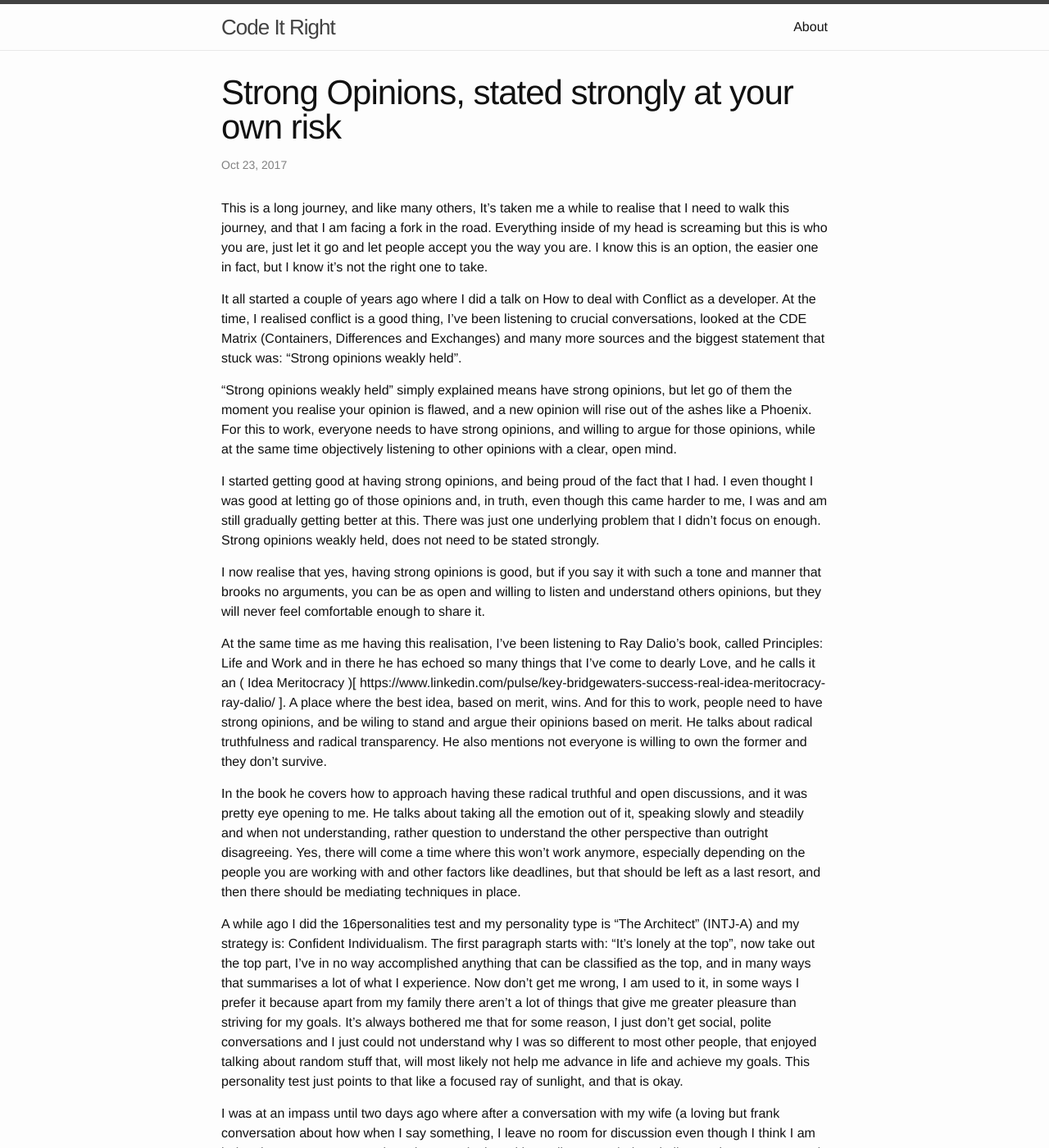
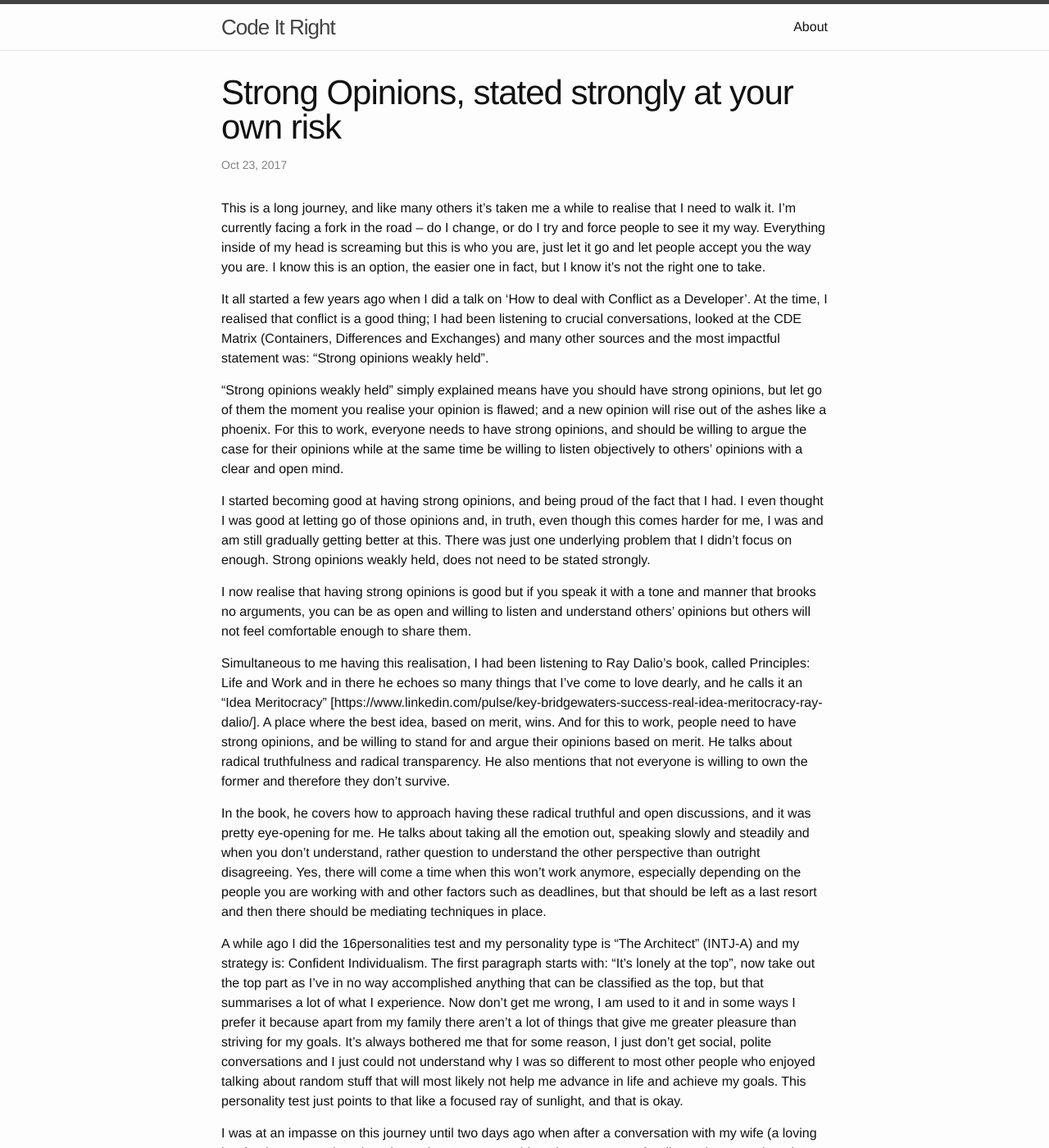
Before and after one commit to tbohnen/tbohnen.github.io, a Jekyll site: the page built from _posts/2017-10-23-strong-opinions-strongly-stated.md, in a window 1280 px wide and 1400 px high. Shown: the whole window at 82% size. Built offline with Jekyll 4.4.1, drawn with Linux system fonts in a browser that asks for light colours; some of the changed text lies outside the part shown.

Commit message:
Proof read version

```diff
--- a/_posts/2017-10-23-strong-opinions-strongly-stated.md
+++ b/_posts/2017-10-23-strong-opinions-strongly-stated.md
@@ -6,29 +6,29 @@ categories: Personal
 
 ---
 
-This is a long journey, and like many others, It's taken me a while to realise that I need to walk this journey, and that I am facing a fork in the road. Everything inside of my head is screaming but this is who you are, just let it go and let people accept you the way you are. I know this is an option, the easier one in fact, but I know it's not the right one to take.
+This is a long journey, and like many others it’s taken me a while to realise that I need to walk it. I’m currently facing a fork in the road – do I change, or do I try and force people to see it my way. Everything inside of my head is screaming but this is who you are, just let it go and let people accept you the way you are. I know this is an option, the easier one in fact, but I know it’s not the right one to take.
 
-It all started a couple of years ago where I did a talk on How to deal with Conflict as a developer. At the time, I realised conflict is a good thing, I've been listening to crucial conversations, looked at the CDE Matrix (Containers, Differences and Exchanges) and many more sources and the biggest statement that stuck was: "Strong opinions weakly held".
+It all started a few years ago when I did a talk on ‘How to deal with Conflict as a Developer’. At the time, I realised that conflict is a good thing; I had been listening to crucial conversations, looked at the CDE Matrix (Containers, Differences and Exchanges) and many other sources and the most impactful statement was: “Strong opinions weakly held”.
 
-"Strong opinions weakly held" simply explained means have strong opinions, but let go of them the moment you realise your opinion is flawed, and a new opinion will rise out of the ashes like a Phoenix. For this to work, everyone needs to have strong opinions, and willing to argue for those opinions, while at the same time objectively listening to other opinions with a clear, open mind.
+“Strong opinions weakly held” simply explained means have you should have strong opinions, but let go of them the moment you realise your opinion is flawed; and a new opinion will rise out of the ashes like a phoenix. For this to work, everyone needs to have strong opinions, and should be willing to argue the case for their opinions while at the same time be willing to listen objectively to others’ opinions with a clear and open mind.
 
-I started getting good at having strong opinions, and being proud of the fact that I had. I even thought I was good at letting go of those opinions and, in truth, even though this came harder to me, I was and am still gradually getting better at this. There was just one underlying problem that I didn't focus on enough. Strong opinions weakly held, does not need to be stated strongly.
+I started becoming good at having strong opinions, and being proud of the fact that I had. I even thought I was good at letting go of those opinions and, in truth, even though this comes harder for me, I was and am still gradually getting better at this. There was just one underlying problem that I didn’t focus on enough. Strong opinions weakly held, does not need to be stated strongly.
 
-I now realise that yes, having strong opinions is good, but if you say it with such a tone and manner that brooks no arguments, you can be as open and willing to listen and understand others opinions, but they will never feel comfortable enough to share it.
+I now realise that having strong opinions is good but if you speak it with a tone and manner that brooks no arguments, you can be as open and willing to listen and understand others’ opinions but others will not feel comfortable enough to share them.
 
-At the same time as me having this realisation, I've been listening to Ray Dalio's book, called Principles: Life and Work and in there he has echoed so many things that I've come to dearly Love, and he calls it an ( Idea Meritocracy )[ https://www.linkedin.com/pulse/key-bridgewaters-success-real-idea-meritocracy-ray-dalio/ ]. A place where the best idea, based on merit, wins. And for this to work, people need to have strong opinions, and be wiling to stand and argue their opinions based on merit. He talks about radical truthfulness and radical transparency. He also mentions not everyone is willing to own the former and they don't survive.
+Simultaneous to me having this realisation, I had been listening to Ray Dalio’s book, called Principles: Life and Work and in there he echoes so many things that I’ve come to love dearly, and he calls it an “Idea Meritocracy” [https://www.linkedin.com/pulse/key-bridgewaters-success-real-idea-meritocracy-ray-dalio/]. A place where the best idea, based on merit, wins. And for this to work, people need to have strong opinions, and be willing to stand for and argue their opinions based on merit. He talks about radical truthfulness and radical transparency. He also mentions that not everyone is willing to own the former and therefore they don’t survive.
 
-In the book he covers how to approach having these radical truthful and open discussions, and it was pretty eye opening to me. He talks about taking all the emotion out of it, speaking slowly and steadily and when not understanding, rather question to understand the other perspective than outright disagreeing. Yes, there will come a time where this won't work anymore, especially depending on the people you are working with and other factors like deadlines, but that should be left as a last resort, and then there should be mediating techniques in place.
+In the book, he covers how to approach having these radical truthful and open discussions, and it was pretty eye-opening for me. He talks about taking all the emotion out, speaking slowly and steadily and when you don’t understand, rather question to understand the other perspective than outright disagreeing. Yes, there will come a time when this won’t work anymore, especially depending on the people you are working with and other factors such as deadlines, but that should be left as a last resort and then there should be mediating techniques in place.
 
-A while ago I did the 16personalities test and my personality type is "The Architect" (INTJ-A) and my strategy is: Confident Individualism. The first paragraph starts with: "It’s lonely at the top", now take out the top part, I've in no way accomplished anything that can be classified as the top, and in many ways that summarises a lot of what I experience. Now don't get me wrong, I am used to it, in some ways I prefer it because apart from my family there aren't a lot of things that give me greater pleasure than striving for my goals. It's always bothered me that for some reason, I just don't get social, polite conversations and I just could not understand why I was so different to most other people, that enjoyed talking about random stuff that, will most likely not help me advance in life and achieve my goals. This personality test just points to that like a focused ray of sunlight, and that is okay.
+A while ago I did the 16personalities test and my personality type is “The Architect” (INTJ-A) and my strategy is: Confident Individualism. The first paragraph starts with: “It’s lonely at the top”, now take out the top part as I’ve in no way accomplished anything that can be classified as the top, but that summarises a lot of what I experience. Now don’t get me wrong, I am used to it and in some ways I prefer it because apart from my family there aren’t a lot of things that give me greater pleasure than striving for my goals. It’s always bothered me that for some reason, I just don’t get social, polite conversations and I just could not understand why I was so different to most other people who enjoyed talking about random stuff that will most likely not help me advance in life and achieve my goals. This personality test just points to that like a focused ray of sunlight, and that is okay.
 
-I was at an impass until two days ago where after a conversation with my wife (a loving but frank conversation about how when I say something, I leave no room for discussion even though I think I am being the most open person), and a consultation with a colleague echoing similar sentiments, prompted by one of my less subtle conversations that as usual, tend to be delivered in a way that achieves the opposite of what it is meant to achieve, I decided that it is time for a radical change.
+I was at an impasse on this journey until two days ago when after a conversation with my wife (a loving but frank conversation about how when I say something I leave no room for discussion even though I think I am being the most open person) and a consultation with a colleague echoing similar sentiments. I was prompted by one of my less subtle conversations that as usual, tend to be delivered in a way that achieves the opposite of what it is meant to achieve. I then decided that it is time for a radical change.
 
 I am still working through the specific action points that I need to take but below is a rough draft:
 
-1. Speak without emotion, and in a demeanour that shows that I am open to new ideas
-1. Listen more (And remind yourself that you are not listening to respond but to understand)
-1. Understand the personalities you are dealing with, and, change your delivery to make it easier for them to listen to and objectively agree or disagree on.
-1. Be more willing to let go of ideas or small nuances that don't matter as much (let's just say this is going to be particularly tricky)
+1. Speak without emotion, and in a demeanour that shows that I am open to new ideas.
+1. Listen more (and remind yourself that you are not listening to respond but to understand).
+1. Understand the personalities you are dealing with and change your delivery to make it easier for them to listen to and objectively agree or disagree.
+1. Be more willing to let go of ideas or small nuances that don’t matter as much (let’s just say this is going to be particularly tricky).
 
-I am excited for the next part of my personal growth and, even though I am quite scared that it will fundamentally change who I am, I think I've finally realised that it will not change me in such a way that I will stop pursuing my goals but rather, help me to achieve them. After all, one can only do so much alone. I've now realised that this has been a point that God has been impressing on for me quite some time, I was just ignoring it.
+I am excited for the next part in my personal growth and, even though I am quite scared that it will fundamentally change who I am, I think I’ve finally realised that it will not change me in such a way that I will stop pursuing my goals but rather, help me to achieve them. After all, one can only do so much alone. I’ve now realised that this has been a point that God has been impressing on for me quite some time, I was just ignoring it.
```
